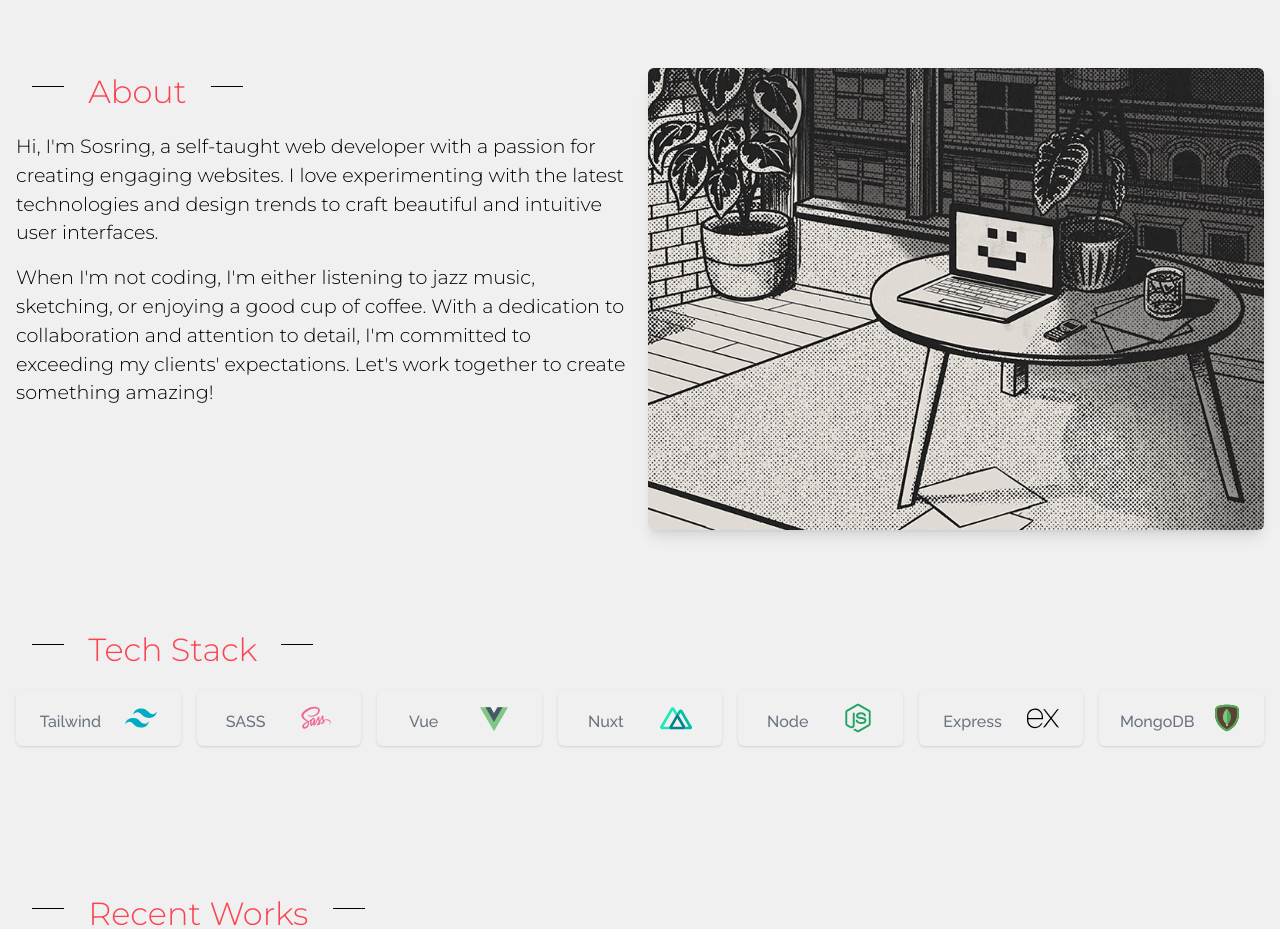
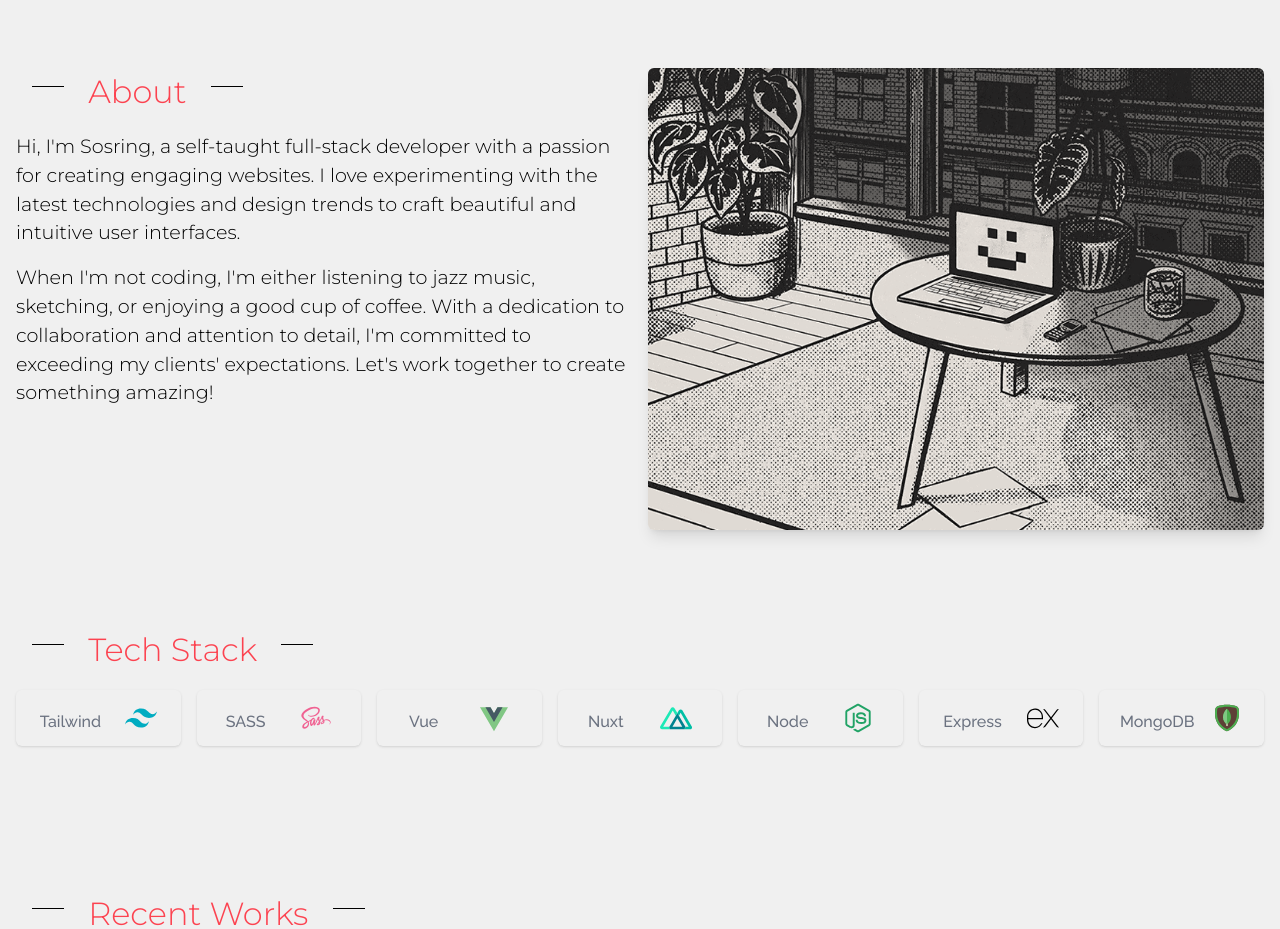
Before and after one commit to sosring/portfolio, a Nuxt app: page / in a window 1280 px wide. Shown: the part 780-1709 px from the top of the page. Built offline with nearby package versions, Linux system fonts and the light colour scheme.

Commit message:
typo mistake

```diff
--- a/components/About.vue
+++ b/components/About.vue
@@ -16,7 +16,7 @@
 
        <div class="para space-y-4">
         <p>
-         Hi, I'm Sosring, a self-taught web developer with a passion for creating engaging websites. I love experimenting with the latest technologies and design trends to craft beautiful and intuitive user interfaces.
+         Hi, I'm Sosring, a self-taught full-stack developer with a passion for creating engaging websites. I love experimenting with the latest technologies and design trends to craft beautiful and intuitive user interfaces.
         </p>
         <p>
          When I'm not coding, I'm either listening to  jazz music, sketching, or enjoying a good cup of coffee. With a dedication to collaboration and attention to detail, I'm committed to exceeding my clients' expectations. Let's work together to create something amazing!
```
